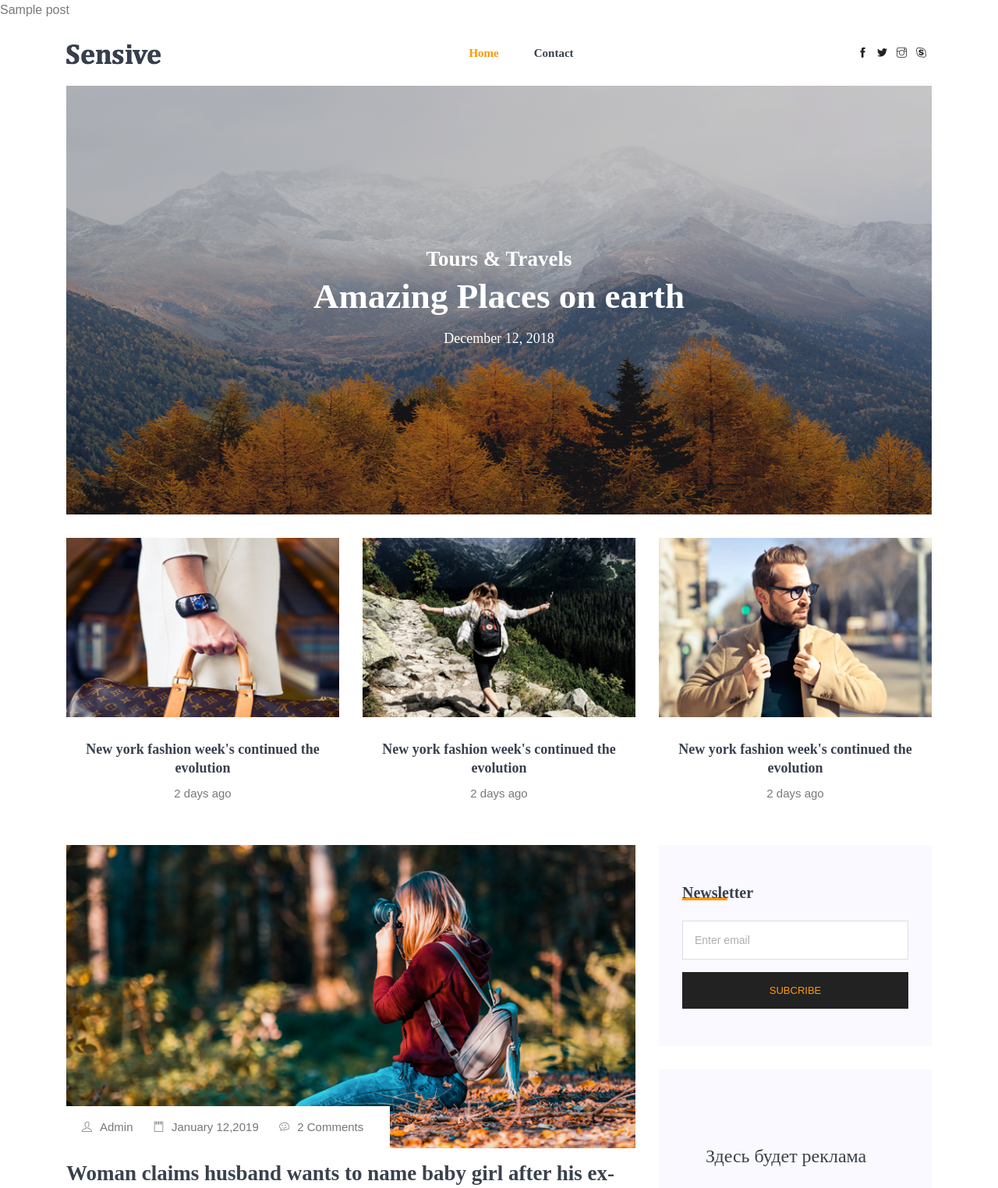
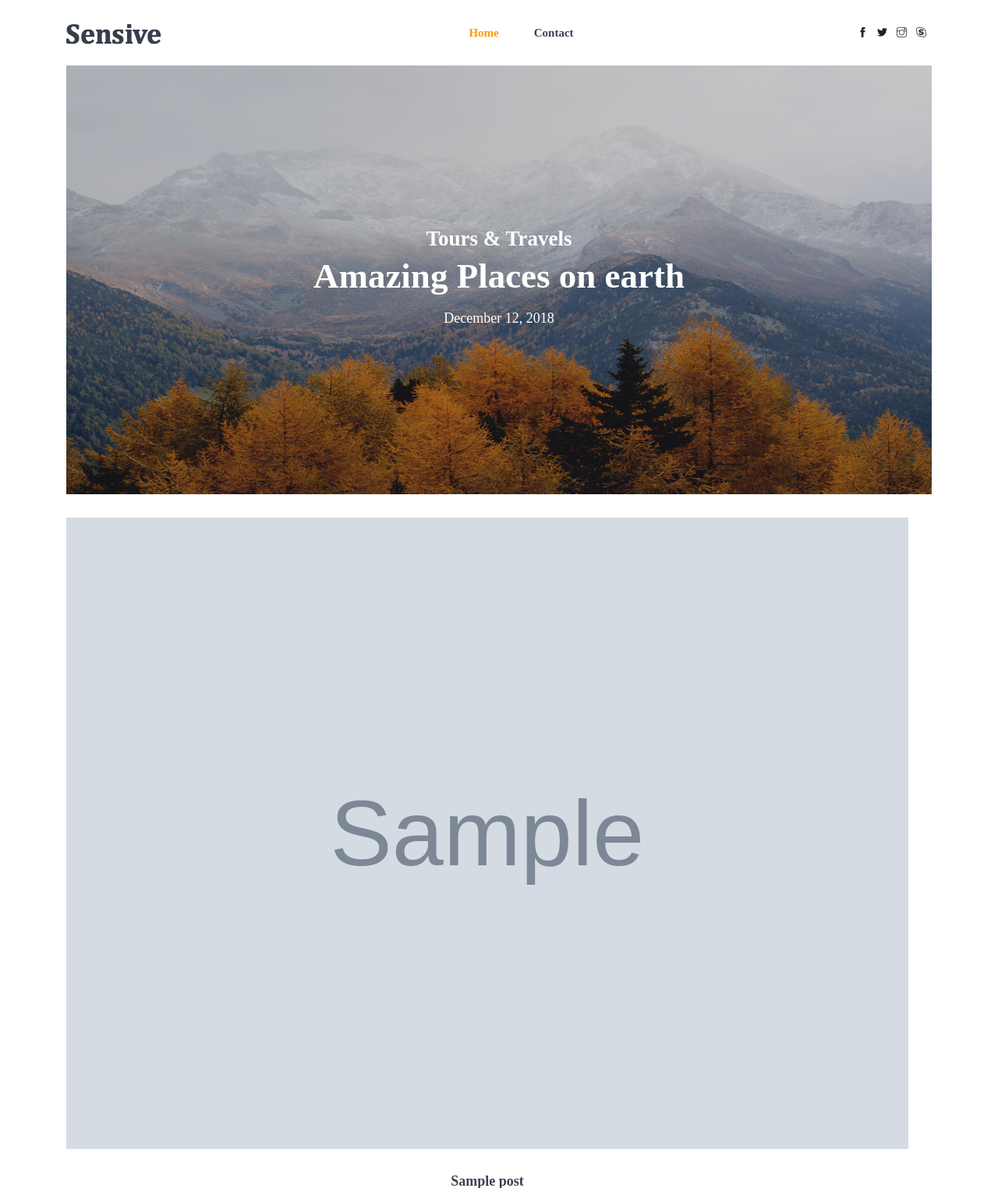
Before and after one commit to DevmanYur/D1.4.2-Verstka-Ozhivlyaem-blog, a Django app: page / in a window 1280 px wide. Shown: the top 1524 px of the page at 78% size. Run offline with Django 3.2, Linux system fonts and the light colour scheme; tables that the repository leaves empty hold one stand-in row (values such as "Sample post"); grey boxes marked "Sample" are stand-in pictures; parts of the project's set-up code (start-up, migrations or seed data) failed here and were passed over; some libraries are stand-ins or nearby versions.

Commit message:
Add post cards

```diff
--- a/templates/index.html
+++ b/templates/index.html
@@ -12,9 +12,6 @@
   </head>
   <body>
 
-    {% for post in popular_posts%}
-      {{post.title}}<br />
-    {% endfor %}
     <!--================Header Menu Area =================-->
     <header class="header_area">
       <div class="main_menu">
@@ -65,42 +62,25 @@
       <section>
         <div class="container">
           <div class="d-flex">
+
+            <!--================ popular_posts start =================-->
+            {% for post in popular_posts%}
             <div class="flex-fill" style="margin-right: 30px;">
               <div class="card blog__slide text-center">
                 <div class="blog__slide__img">
-                  <img class="card-img rounded-0" src="{% static 'img/blog/blog-slider/blog-slide1.png' %}" alt="">
+                  <img class="card-img rounded-0" src="{{post.image_url}}" alt="">
                 </div>
                 <div class="blog__slide__content">
-                  <h3><a href="#">New york fashion week's continued the evolution</a></h3>
-                  <p>2 days ago</p>
+                  <h3><a href={% url 'post_detail' slug=post.slug %}>{{post.title}}</a></h3>
+                  <p>{{post.published_at}}</p>
                 </div>
               </div>
             </div>
+            {% endfor %}
+            <!--================ popular_posts and =================-->
 
-            <div class="flex-fill" style="margin-right: 30px;">
-              <div class="card blog__slide text-center">
-                <div class="blog__slide__img">
-                  <img class="card-img rounded-0" src="{% static 'img/blog/blog-slider/blog-slide2.png' %}" alt="">
-                </div>
-                <div class="blog__slide__content">
-                  <h3><a href="#">New york fashion week's continued the evolution</a></h3>
-                  <p>2 days ago</p>
-                </div>
-              </div>
-            </div>
+          </div>
 
-            <div class="flex-fill">
-              <div class="card blog__slide text-center">
-                <div class="blog__slide__img">
-                  <img class="card-img rounded-0" src="{% static 'img/blog/blog-slider/blog-slide3.png' %}" alt="">
-                </div>
-                <div class="blog__slide__content">
-                  <h3><a href="#">New york fashion week's continued the evolution</a></h3>
-                  <p>2 days ago</p>
-                </div>
-              </div>
-            </div>
-          </div>
         </div>
       </section>
       <!--================ Blog slider end =================-->
```
